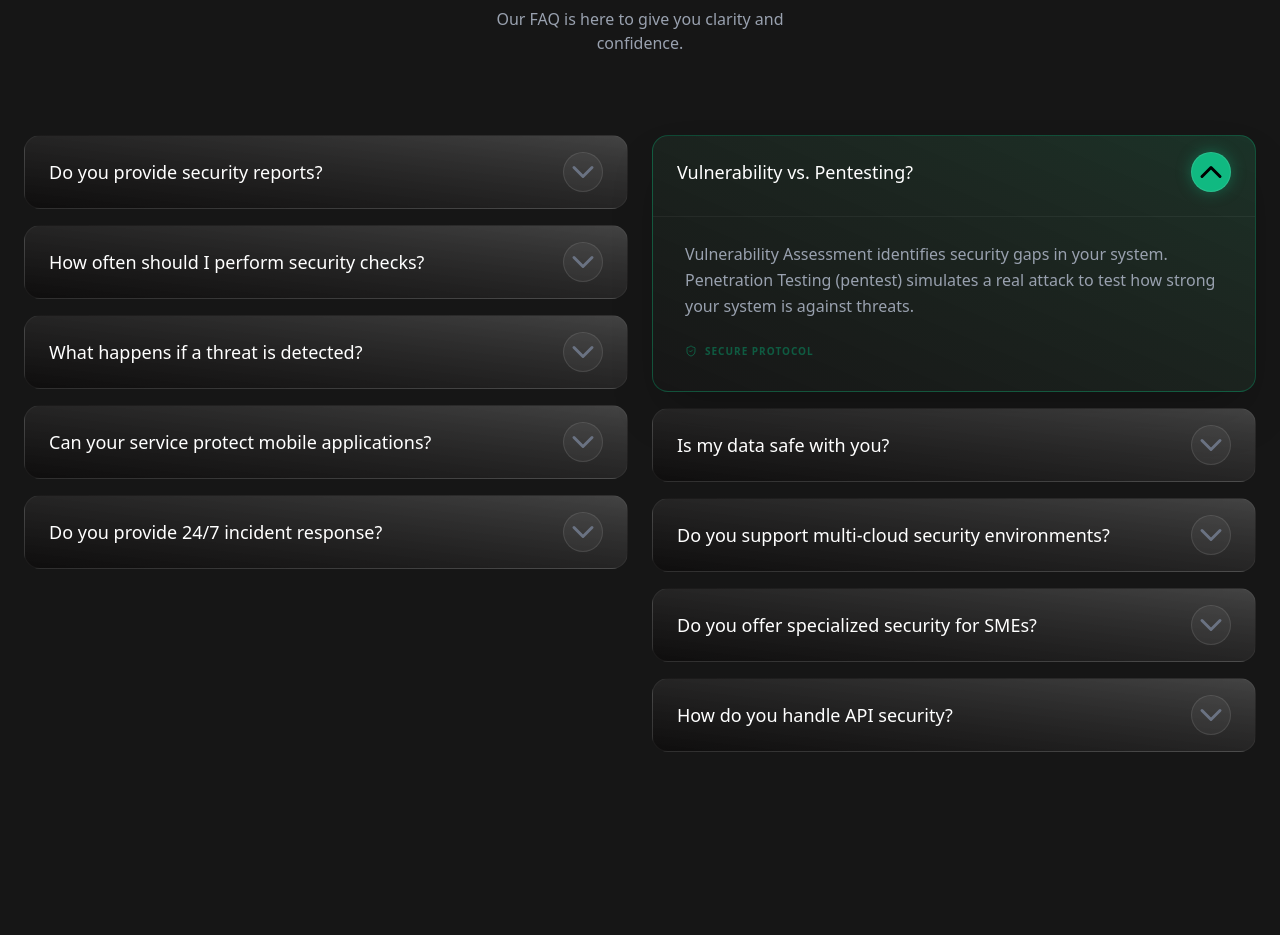
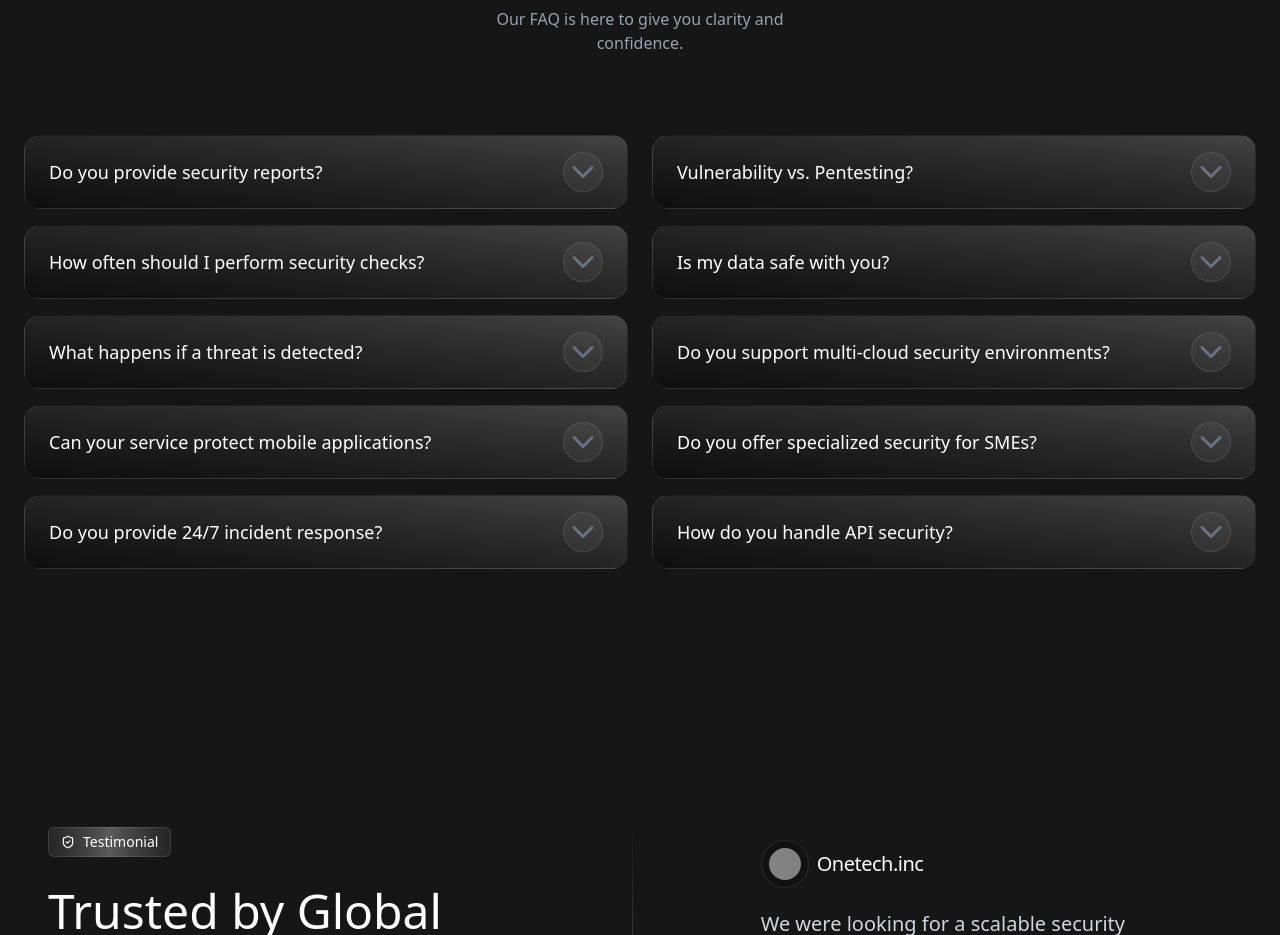
Before and after one commit to abdullahhani7/soclify-saas-landing, a Next.js app: page / in a window 1280 px wide. Shown: the part 4140-5075 px from the top of the page. Built offline with nearby package versions, Linux system fonts and the light colour scheme; grey boxes are pictures that could not be loaded.

Commit message:
fix(faq): collapse all accordion items by default on initial load

```diff
--- a/src/components/FAQSection.jsx
+++ b/src/components/FAQSection.jsx
@@ -5,7 +5,7 @@ import { ChevronDown, ShieldCheck, HelpCircle } from "lucide-react";
 import FAQItem from "./FAQItem";
 
 export default function FAQSection() {
-  const [openIndex, setOpenIndex] = useState(1);
+  const [openIndex, setOpenIndex] = useState(-1);
 
   const faqs = [
     {
```
